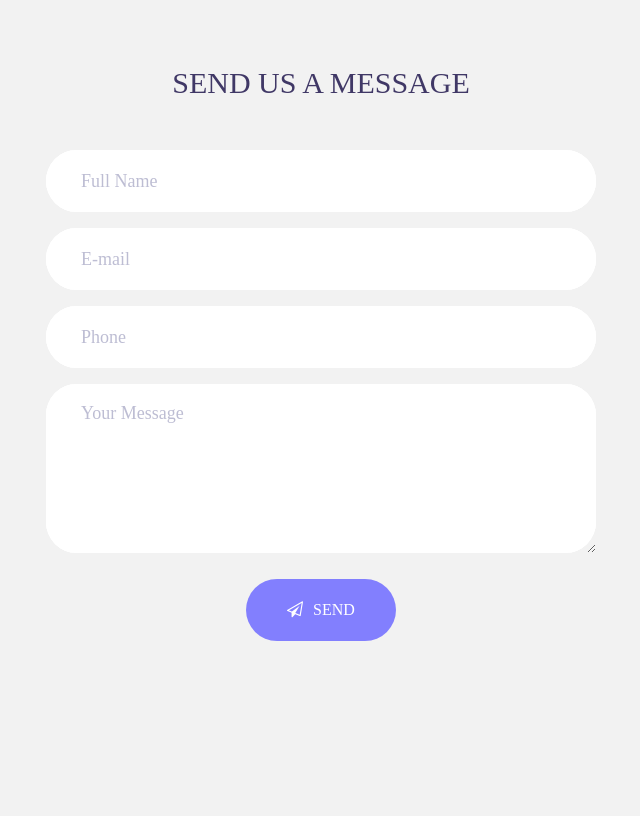
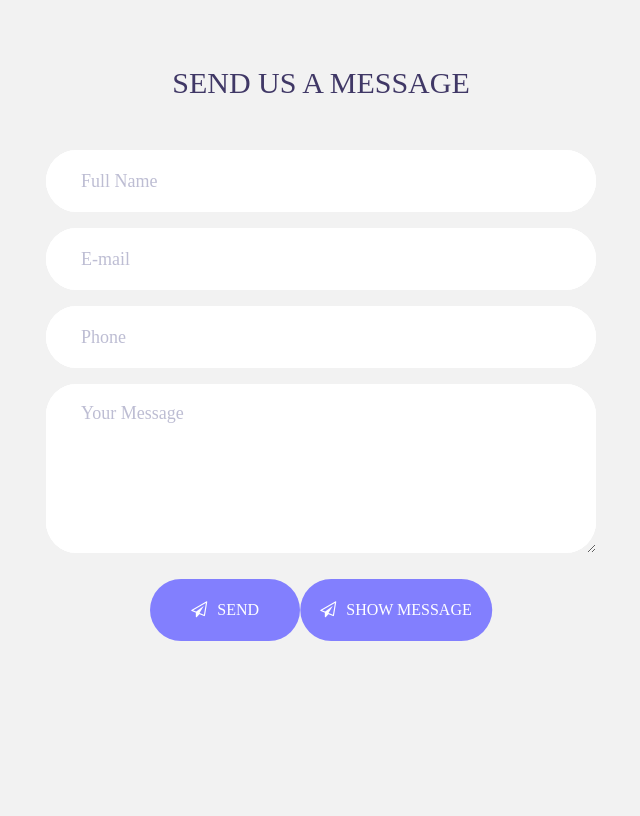
Before and after one commit to tawwamedia/dicodingazurecloudymous, a PHP site: page /send.php in a window 1280 px wide. Shown: the whole page, without its empty margins (319-959 px from the left). Run offline with PHP 8.4, Linux system fonts and the light colour scheme; some libraries are stand-ins or nearby versions; some web fonts are replaced.

Commit message:
Complete form function

```diff
--- a/send.php
+++ b/send.php
@@ -1,7 +1,7 @@
 <!DOCTYPE html>
 <html lang="en">
 <head>
-	<title>Contact V10</title>
+	<title>Send Message</title>
 	<meta charset="UTF-8">
 	<meta name="viewport" content="width=device-width, initial-scale=1">
 <!--===============================================================================================-->
@@ -37,30 +37,36 @@
 				</span>
 
 				<div class="wrap-input100 validate-input" data-validate="Please enter your name">
-					<input class="input100" type="text" name="name" placeholder="Full Name">
+					<input class="input100" type="text" name="name" id="name" placeholder="Full Name">
 					<span class="focus-input100"></span>
 				</div>
 
 				<div class="wrap-input100 validate-input" data-validate = "Please enter your email: e@a.x">
-					<input class="input100" type="text" name="email" placeholder="E-mail">
+					<input class="input100" type="text" name="email" id="email" placeholder="E-mail">
 					<span class="focus-input100"></span>
 				</div>
 
 				<div class="wrap-input100 validate-input" data-validate = "Please enter your phone">
-					<input class="input100" type="text" name="phone" placeholder="Phone">
+					<input class="input100" type="text" name="phone" id="phone" placeholder="Phone">
 					<span class="focus-input100"></span>
 				</div>
 
 				<div class="wrap-input100 validate-input" data-validate = "Please enter your message">
-					<textarea class="input100" name="message" placeholder="Your Message"></textarea>
+					<textarea class="input100" name="message" id="message" placeholder="Your Message"></textarea>
 					<span class="focus-input100"></span>
 				</div>
 
 				<div class="container-contact100-form-btn">
-					<button class="contact100-form-btn">
+					<button type="submit" name="send" class="contact100-form-btn">
 						<span>
 							<i class="fa fa-paper-plane-o m-r-6" aria-hidden="true"></i>
 							Send
+						</span>
+					</button>
+					<button type="submit" name="show" class="contact100-form-btn">
+						<span>
+							<i class="fa fa-paper-plane-o m-r-6" aria-hidden="true"></i>
+							Show Message
 						</span>
 					</button>
 				</div>
@@ -68,7 +74,65 @@
 		</div>
 	</div>
 
+<?php
 
+	try {
+			$conn = new PDO("sqlsrv:server = tcp:cloudymousappserv.database.windows.net,1433; Database = dicodingdb", "cloudymous", "imran*01");
+			$conn->setAttribute(PDO::ATTR_ERRMODE, PDO::ERRMODE_EXCEPTION);
+	}
+	catch (PDOException $e) {
+			print("Error connecting to SQL Server.");
+			die(print_r($e));
+	}
+	if (isset($_POST['send'])) {
+		try {
+			$name = $_POST['name'];
+			$email = $_POST['email'];
+			$phone = $_POST['phone'];
+			$message = $_POST['message'];
+
+			$sql_insert = "INSERT INTO message (message_fullname, message_email, message_phone, message_body)
+										VALUES (?,?,?,?)";
+			$stmt = $conn->prepare($sql_insert);
+			  $stmt->bindValue(1, $name);
+				$stmt->bindValue(2, $email);
+				$stmt->bindValue(3, $phone);
+				$stmt->bindValue(4, $message);
+				$stmt->execute();
+		} catch(Exception $e) {
+				echo "Failed: " . $e;
+		}
+		echo "<h3>Your Message Send</h3>";
+	} elseif (isset($_POST['show'])) {
+			try {
+				$sql_select = "SELECT * FROM message";
+				$stmt = $conn->query($sql_select);
+				$messages = $stmt->fetchAll();
+				if(count($messages) > 0) {
+					echo "<h2>Message Received:</h2>";
+					echo "<table>";
+					echo "<tr><th>Name</th>";
+					echo "<th>Email</th>";
+					echo "<th>Phone</th>";
+					echo "<th>Message</th></tr>";
+					foreach ($messages as $message) {
+						echo "<tr><td>".$message['message_fullname']."</td>";
+						echo "<td>".$message['message_email']."</td>";
+						echo "<td>".$message['message_phone']."</td>";
+						echo "<td>".$message['message_body']."</td></tr>";
+					}
+					echo "</table>";
+				} else {
+						echo "<h3>No message!.</h3>";
+				}
+			} catch (\Exception $e) {
+				echo "Failed: " . $e;
+			}
+
+	}
+
+
+ ?>
 
 	<div id="dropDownSelect1"></div>
 
```
